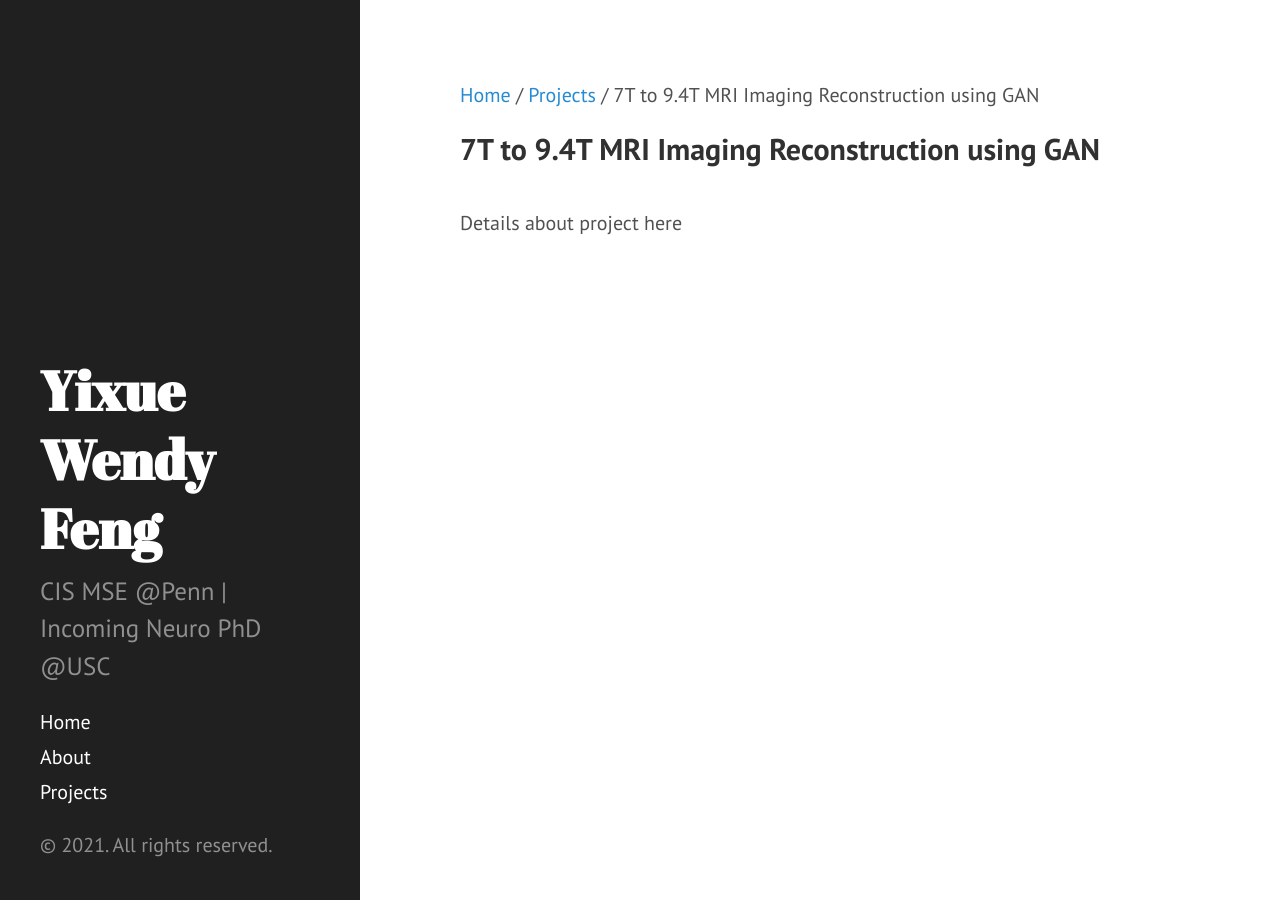
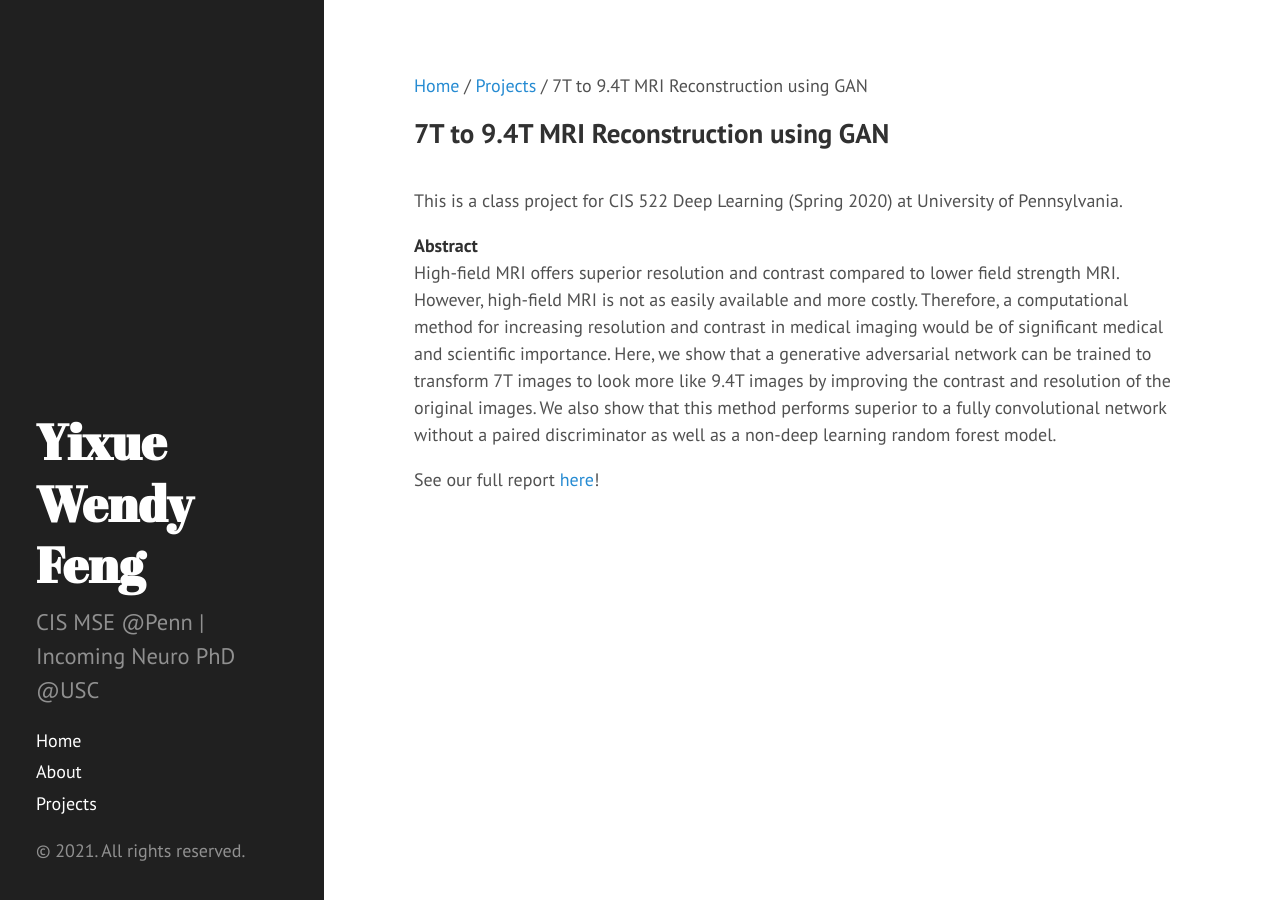
Before and after one commit to wendyfyx/wendyfyx.github.io, a Jekyll site: the page built from _projects/2020-05-gan-mri-super-resolution.md, in a window 1280 px wide. Built offline with Jekyll 4.4.1, drawn with Linux system fonts in a browser that asks for light colours.

Commit message:
Add project details

```diff
--- a/_projects/2020-05-gan-mri-super-resolution.md
+++ b/_projects/2020-05-gan-mri-super-resolution.md
@@ -1,9 +1,14 @@
 ---
-title: 7T to 9.4T MRI Imaging Reconstruction using GAN
+title: 7T to 9.4T MRI Reconstruction using GAN
 layout: project
 date: 2020-05-07
 tagline: Course project for CIS 522 Deep Learning @ SEAS University of Pennsylvania (2020)
-description: description here
+description: We use GAN to generat high resolution 9.4T MRI from low resolution 7T MRI brain scans.
 ---
 
-Details about project here
+This is a class project for CIS 522 Deep Learning (Spring 2020) at University of Pennsylvania.
+
+**Abstract**
+High-field MRI offers superior resolution and contrast compared to lower field strength MRI. However, high-field MRI is not as easily available and more costly. Therefore, a computational method for increasing resolution and contrast in medical imaging would be of significant medical and scientific importance. Here, we show that a generative adversarial network can be trained to transform 7T images to look more like 9.4T images by improving the contrast and resolution of the original images. We also show that this method performs superior to a fully convolutional network without a paired discriminator as well as a non-deep learning random forest model.
+
+See our full report [here](/assets/projects/mri-super-resolution-report.pdf)!
--- a/public/css/hyde.css
+++ b/public/css/hyde.css
@@ -41,7 +41,7 @@ html {
 }
 @media (min-width: 58em) {
   html {
-    font-size: 20px;
+    font-size: 18px;
   }
 }
 
@@ -264,7 +264,6 @@ a.sidebar-nav-item:focus {
 /* Custom */
 .projects-tagline {
   color: rgb(140,140,140);
-  font-size: 18px;
   font-style: italic;
   margin-bottom: 6px;
 }
```
Also changed, not shown: _projects/2018-08-term-mapping.md (+2 -2 lines), _projects/2019-12-food-tracker.md (added, +21 -0 lines), _projects/2020-05-stroke-classification.md (+7 -2 lines), _projects/2020-10-dgcca-population.md (+0 -2 lines), _projects/2021-03-dgcca-mci-subtype.md (+1 -1 lines), assets/projects/food-tracker-architecture.png (added), 3 other files.
